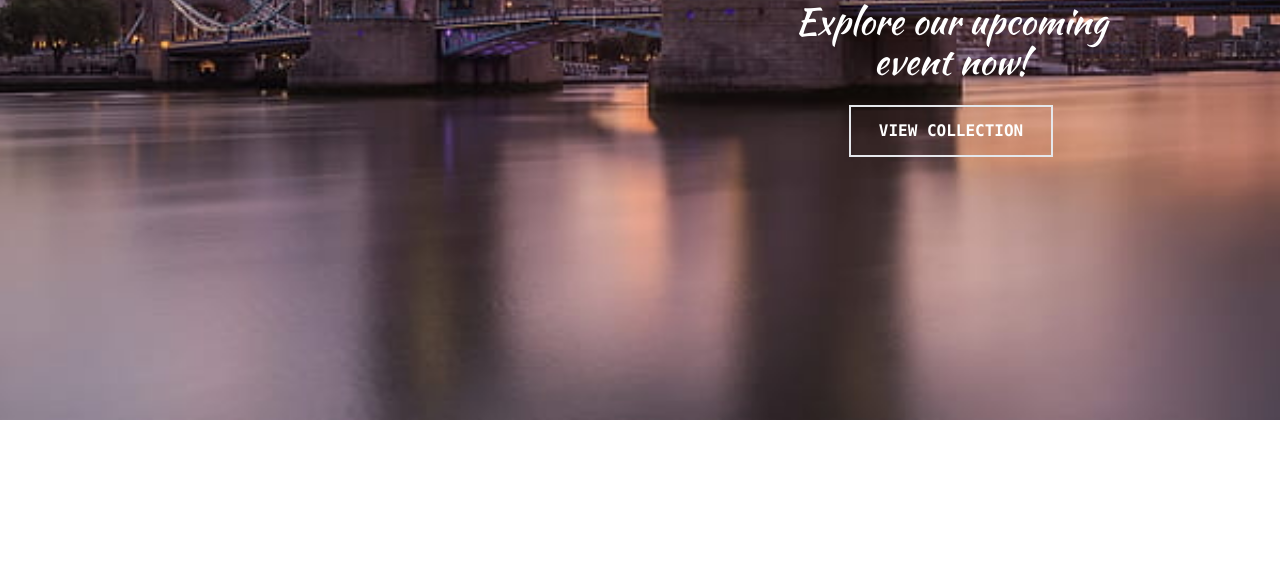
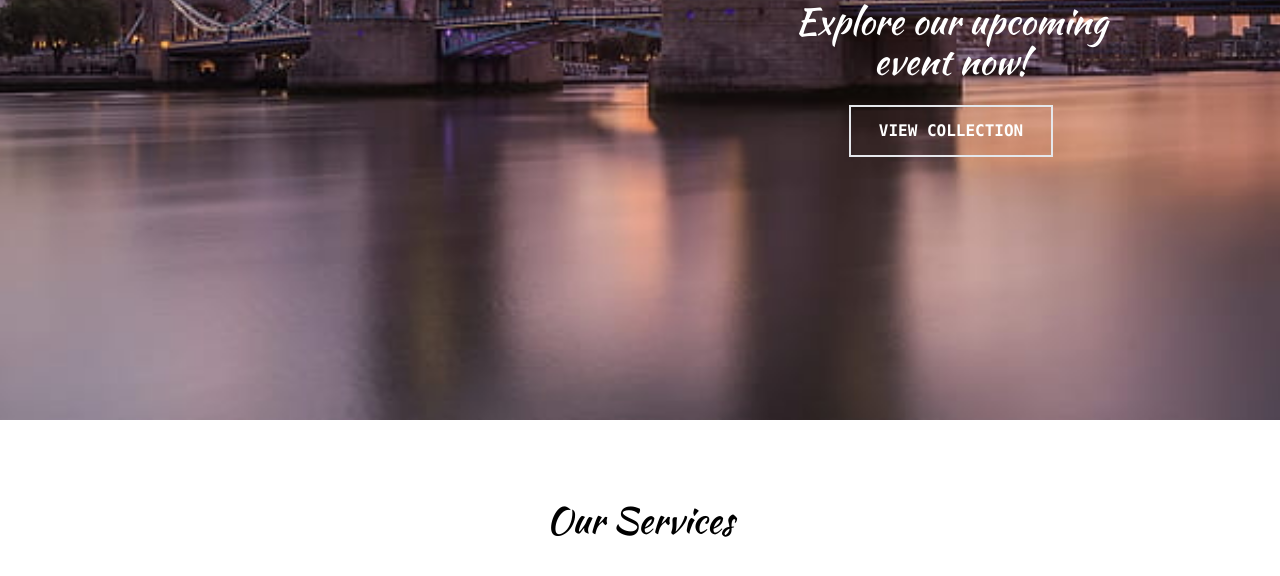
Before and after one commit to Fica-Web/wanderSquad, a React (Vite) app in the folder frontend/: page / in a window 1280 px wide. Shown: the part 2476-3052 px from the top of the page. Before the commit the page ends 2896 px from the top, so only its background shows below. Built offline with nearby package versions, Linux system fonts and the light colour scheme; a web font is replaced by a local one.

Commit message:
sample serviceListing page created

```diff
--- /dev/null
+++ b/frontend/src/components/homePage/ServicesListing.jsx
@@ -0,0 +1,16 @@
+import React from 'react'
+
+const ServicesListing = () => {
+    return (
+        <div className="min-h-[90vh] bg-white px-4">
+            <h2 className="kaushan-script-regular text-4xl text-center my-10 md:my-20">
+                Our Services
+            </h2>
+            <div className="flex justify-center flex-wrap gap-8 ">
+
+            </div>
+        </div>
+    )
+}
+
+export default ServicesListing
--- a/frontend/src/pages/HomePage.jsx
+++ b/frontend/src/pages/HomePage.jsx
@@ -2,6 +2,7 @@ import React from 'react';
 import Hero from '../components/homePage/Hero';
 import PackageListing from '../components/homePage/PackageListing';
 import MainEvent from '../components/homePage/MainEvent';
+import ServicesListing from '../components/homePage/ServicesListing';
 
 const HomePage = () => {
     return (
@@ -9,6 +10,7 @@ const HomePage = () => {
             <Hero />
             <PackageListing />
             <MainEvent />
+            <ServicesListing />
         </>
     )
 }
```
Also changed, not shown: frontend/src/data/packages.js (added, +13 -0 lines).
